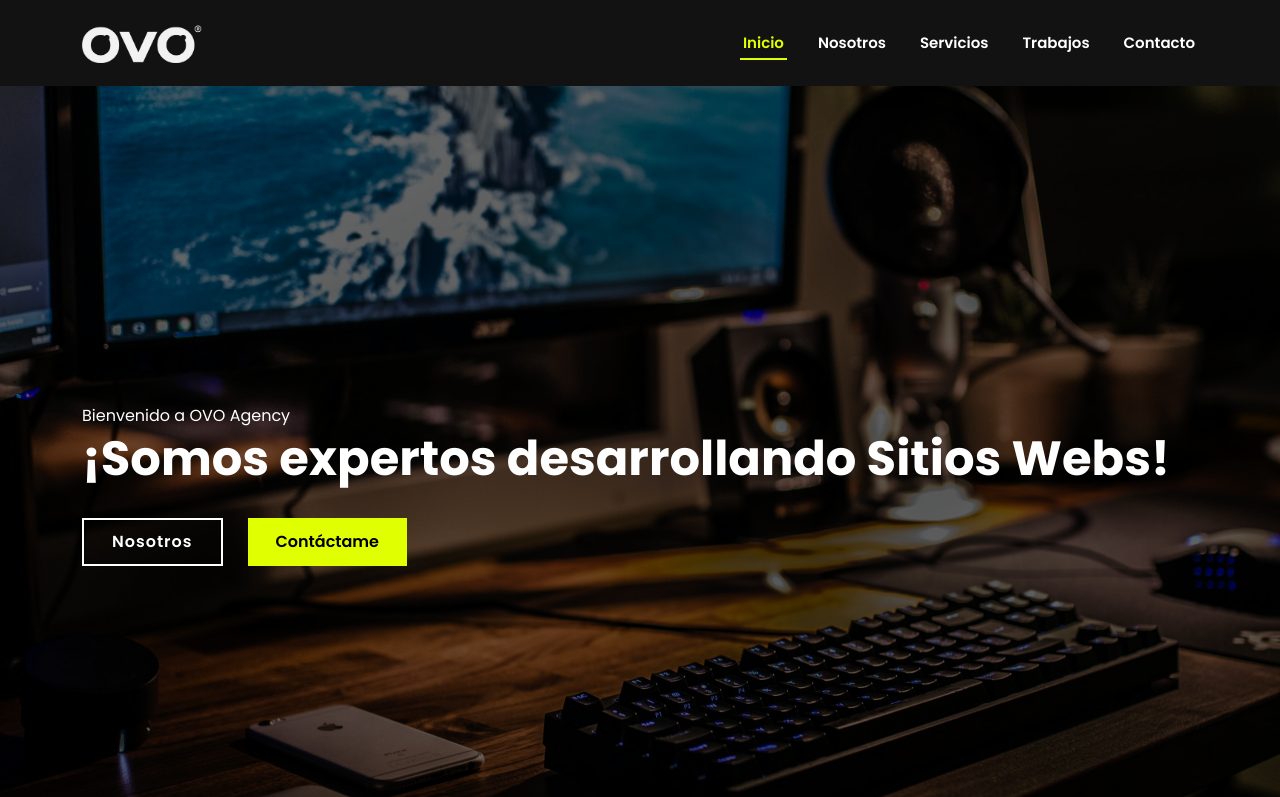
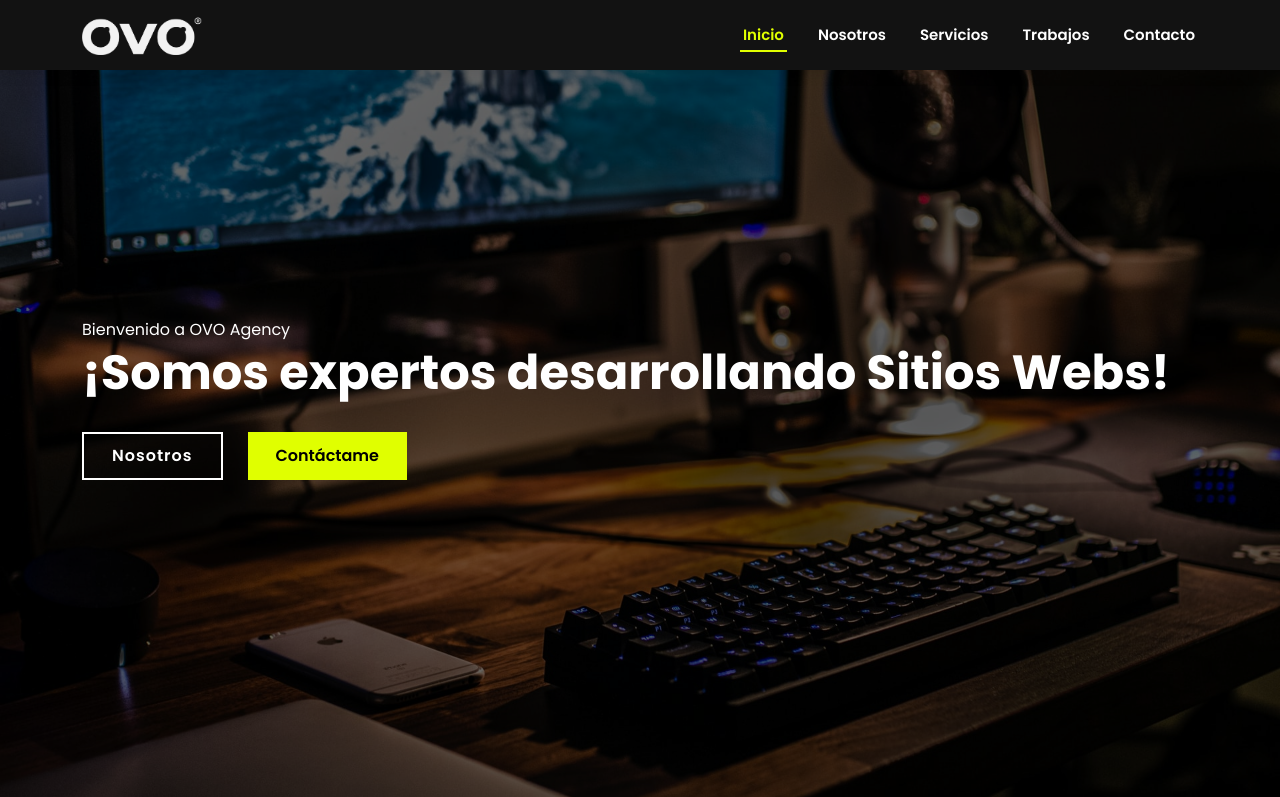
Before and after one commit to barbozacode/master, a plain HTML site: page index.html in a window 1280 px wide. Shown: the top 797 px of the page. Drawn offline with nearby package versions, Linux system fonts and the light colour scheme.

Commit message:
Update index.html

```diff
--- a/index.html
+++ b/index.html
@@ -13,14 +13,14 @@
     <link href="https://cdn.jsdelivr.net/npm/bootstrap@5.0.1/dist/css/bootstrap.min.css" rel="stylesheet" integrity="sha384-+0n0xVW2eSR5OomGNYDnhzAbDsOXxcvSN1TPprVMTNDbiYZCxYbOOl7+AMvyTG2x" crossorigin="anonymous" media="nope!" onload="this.media='all'">
     <link rel="preconnect" href="https://fonts.gstatic.com">
     <!--Fuentes de Google-->
-    <link href="https://fonts.googleapis.com/css2?family=Poppins:ital,wght@0,100;0,200;0,300;0,400;0,500;0,600;0,700;0,800;0,900;1,300;1,500&display=swap" rel="stylesheet">
+    <link href="https://fonts.googleapis.com/css2?family=Poppins:ital,wght@0,100;0,200;0,300;0,400;0,500;0,600;0,700;0,800;0,900;1,300;1,500&display=swap" rel="stylesheet" media="nope!" onload="this.media='all'">
     <!--Extensiones de Bootstrap-->
-    <link href="assets/vendor/bootstrap/css/bootstrap.min.css" rel="stylesheet" media="nope!" onload="this.media='all'">
-    <link href="assets/vendor/bootstrap-icons/bootstrap-icons.css" rel="stylesheet" media="nope!" onload="this.media='all'">
-    <link href="assets/vendor/boxicons/css/boxicons.min.css" rel="stylesheet" media="nope!" onload="this.media='all'">
-    <link href="assets/vendor/glightbox/css/glightbox.min.css" rel="stylesheet" media="nope!" onload="this.media='all'">
-    <link href="assets/vendor/swiper/swiper-bundle.min.css" rel="stylesheet" media="nope!" onload="this.media='all'">
-    <link rel="stylesheet" href="./main.css" media="nope!" onload="this.media='all'" media="nope!" onload="this.media='all'">
+    <link href="assets/vendor/bootstrap/css/bootstrap.min.css" rel="stylesheet">
+    <link href="assets/vendor/bootstrap-icons/bootstrap-icons.css" rel="stylesheet">
+    <link href="assets/vendor/boxicons/css/boxicons.min.css" rel="stylesheet">
+    <link href="assets/vendor/glightbox/css/glightbox.min.css" rel="stylesheet">
+    <link href="assets/vendor/swiper/swiper-bundle.min.css" rel="stylesheet">
+    <link rel="stylesheet" href="./main.css" media="nope!" onload="this.media='all'">
 
 </head>
 <body>
```
